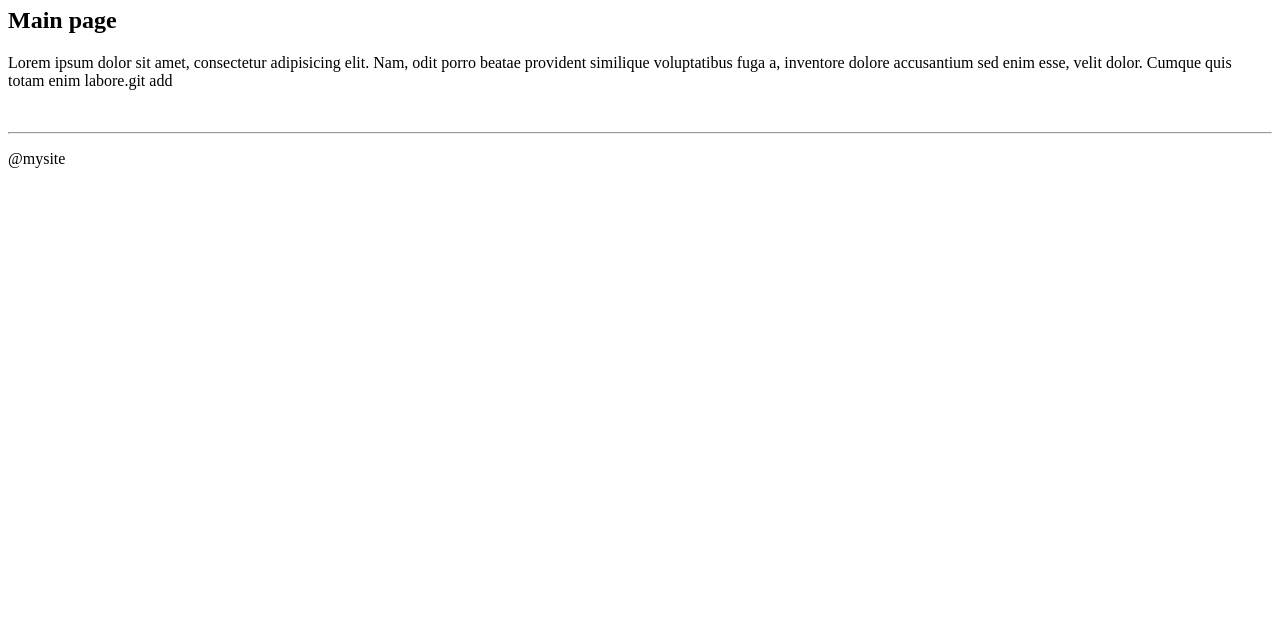
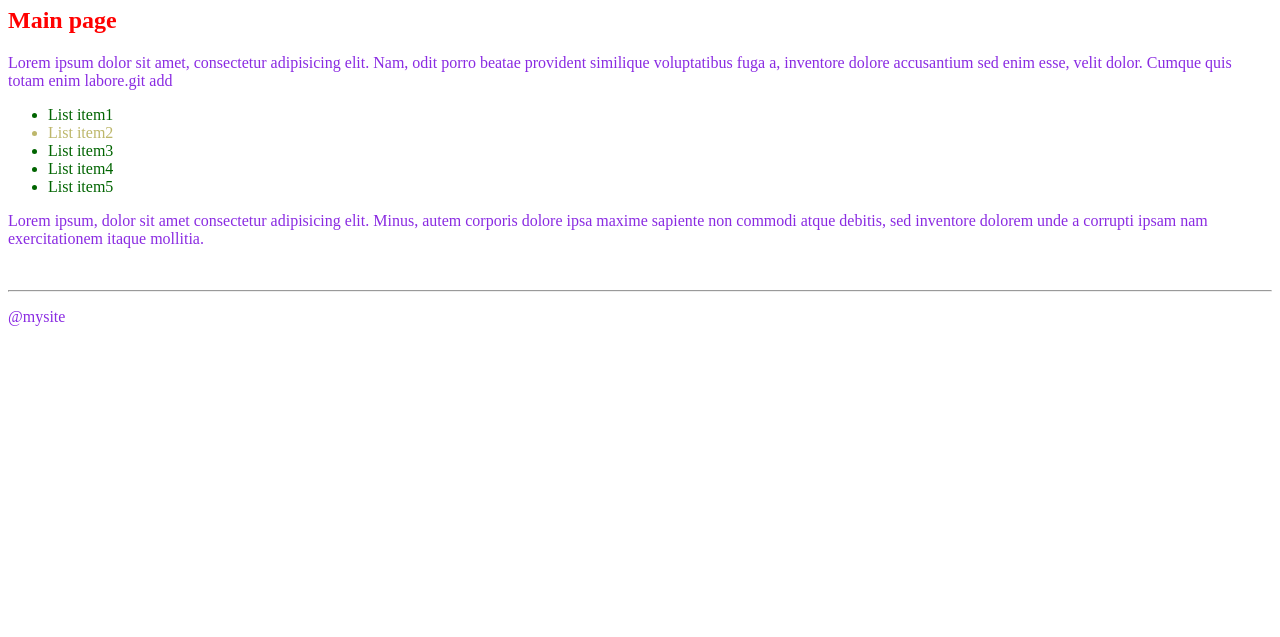
Before and after one commit to Aleksey223/Test_GitHub, a plain HTML site: page index.html in a window 1280 px wide. Shown: the part 163-800 px from the top of the page. Drawn offline with Linux system fonts and the light colour scheme.

Commit message:
начало СSS

```diff
--- a/index.html
+++ b/index.html
@@ -5,6 +5,24 @@
         <meta http-equiv="X-UA-Compatible" content="IE=edge">
         <meta name="viewport" content="width=device-width, initial-scale=1.0">
         <title>Lesson 4</title>
+          <!--Види селекторів: *: по назві тегу; по класах; по id-->
+        <style>
+            * {
+                color: red;
+            }
+            p {
+                color: blueviolet;
+            }
+            .u-list li {
+                color: darkgreen;
+            }
+            .list-item {
+                color: deeppink;
+            }
+            #list-item-2 {
+                color: darkkhaki;
+            }
+        </style>
     </head>
     body>
         <header>
@@ -19,10 +37,22 @@
             <hr>
         </header>
         <main>
-            <h1>GIT HUB</h1>
+            <h1 style="color: blue; background-color: antiquewhite;" >GIT HUB and CSS</h1>
             <div>
                 <h2>Main page</h2>
                 <p>Lorem ipsum dolor sit amet, consectetur adipisicing elit. Nam, odit porro beatae provident similique voluptatibus fuga a, inventore dolore accusantium sed enim esse, velit dolor. Cumque quis totam enim labore.git add <div class=""></div></p>
+            </div>
+            <div>
+               <ul class="u-list">
+                <li>List item1</li>
+                <li id="list-item-2">List item2</li>
+                <li class="list-item">List item3</li>
+                <li>List item4</li>
+                <li>List item5</li>
+               </ul>
+            </div>
+            <div>
+                <p class="text">Lorem ipsum, dolor sit amet consectetur adipisicing elit. Minus, autem corporis dolore ipsa maxime sapiente non commodi atque debitis, sed inventore dolorem unde a corrupti ipsam nam exercitationem itaque mollitia.</p>
             </div>
 
 
```
